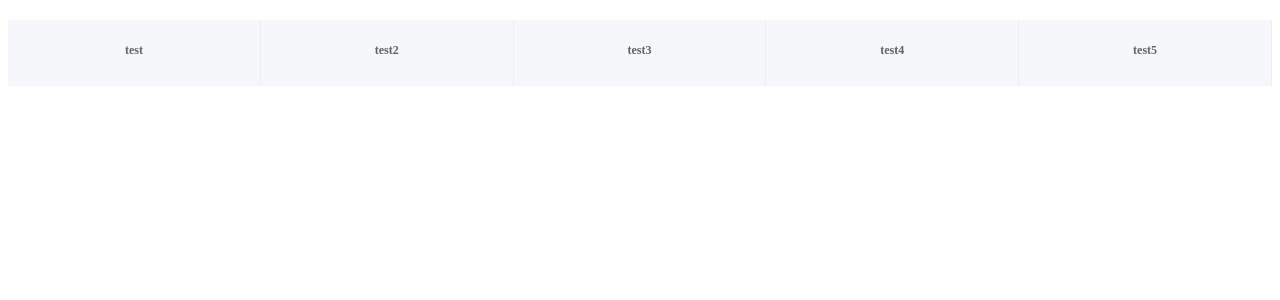
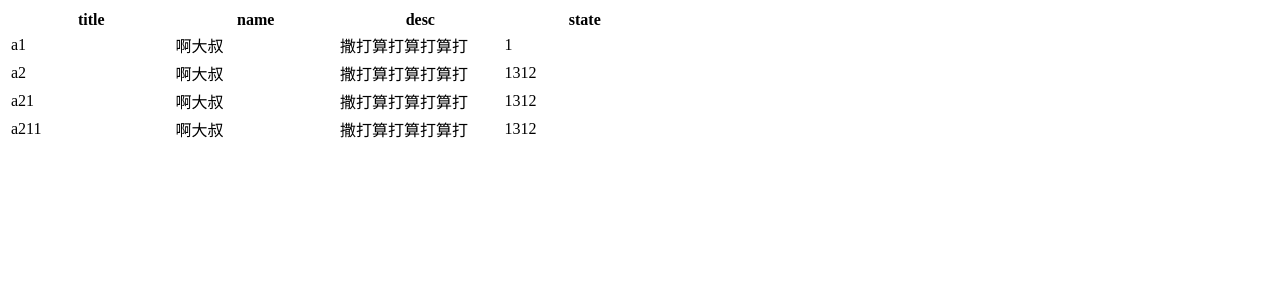
Before and after one commit to murongg/react-drag-tree-table, a React (Vite) app in the folder examples/: page / in a window 1280 px wide. Shown: the top 300 px of the page. Built offline with nearby package versions, Linux system fonts and the light colour scheme.

Commit message:
refactor: tree table over

```diff
--- a/examples/src/App.tsx
+++ b/examples/src/App.tsx
@@ -1,9 +1,9 @@
 import { DragTreeTable } from '../../src/index'
-import { column } from './data'
+import { columns, data } from './data'
 function App() {
   return (
     <div className="App">
-      <DragTreeTable column={column} resize border/>
+      <DragTreeTable columns={columns} data={data} resize border />
     </div>
   )
 }
--- a/examples/src/data.ts
+++ b/examples/src/data.ts
@@ -1,18 +1,43 @@
 import type { DragTreeColumnProps } from '../../src/column'
 
-export const column: DragTreeColumnProps[] = [{
+export const columns: DragTreeColumnProps[] = [{
   width: '20%',
-  title: 'test',
+  key: 'title',
 }, {
   width: '20%',
-  title: 'test2',
+  key: 'name',
 }, {
   width: '20%',
-  title: 'test3',
+  key: 'desc',
 }, {
   width: '20%',
-  title: 'test4',
+  key: 'state',
+}]
+
+export const data = [{
+  id:1,
+  title: 'a1',
+  name: '啊大叔',
+  desc: "撒打算打算打算打",
+  state: 1,
 }, {
-  width: '20%',
-  title: 'test5',
+  id:2,
+  title: 'a2',
+  name: '啊大叔',
+  desc: "撒打算打算打算打",
+  state: 1312,
+  children: [{
+    id:3,
+    title: 'a21',
+    name: '啊大叔',
+    desc: "撒打算打算打算打",
+    state: 1312,
+    children: [{
+      id:4,
+      title: 'a211',
+      name: '啊大叔',
+      desc: "撒打算打算打算打",
+      state: 1312,
+    }]
+  }]
 }]
--- a/examples/src/main.tsx
+++ b/examples/src/main.tsx
@@ -2,7 +2,7 @@ import React from 'react'
 import ReactDOM from 'react-dom/client'
 import App from './App'
 import './App.css'
-import '../../src/index.less'
+import 'uno.css';
 
 ReactDOM.createRoot(document.getElementById('root')!).render(
   <React.StrictMode>
--- a/package.json
+++ b/package.json
@@ -51,8 +51,12 @@
     "typecheck": "tsc --noEmit"
   },
   "dependencies": {
+    "@types/lodash-es": "^4.17.6",
+    "@unocss/preset-wind": "^0.32.7",
+    "lodash-es": "^4.17.21",
     "react": "^18.1.0",
-    "react-dom": "^18.1.0"
+    "react-dom": "^18.1.0",
+    "unocss": "^0.32.7"
   },
   "devDependencies": {
     "@babel/types": "^7.17.0",
--- a/src/column.tsx
+++ b/src/column.tsx
@@ -3,7 +3,7 @@ import classnames from 'classnames'
 
 export interface DragTreeColumnProps {
   width: number | string
-  title?: string
+  key?: string
   flex?: number
   border?: boolean
   children?: any
--- /dev/null
+++ b/src/index.css
@@ -0,0 +1 @@
+@import "uno.css";
--- a/src/index.less
+++ /dev/null
@@ -1,2 +0,0 @@
-@import "./column.less";
-@import "./table.less";
--- /dev/null
+++ b/src/row.tsx
@@ -0,0 +1,67 @@
+import classnames from "classnames"
+import React, { Fragment, useEffect, useState } from "react"
+import { RowDataMap } from "./utils"
+
+
+export interface DragTreeRowProps {
+  data: RowDataMap<any>[],
+  depth?: number,
+  onClick: (event: React.MouseEvent<HTMLTableDataCellElement, MouseEvent>, data: RowDataMap, current: any) => void
+}
+
+
+export const DragTreeRow: React.FC<DragTreeRowProps> = ({ data, depth = 0, onClick }) => {
+  // const [treeData, setTreeData] = useState<RowDataMap[]>([])
+  // useEffect(() => {
+  //   setTreeData(data)
+  // }, data)
+  const depths: any[] = []
+  for (let i = 0; i < new Array(depth).length; i++) {
+    depths.push(i)
+  }
+  const Space = depths.map(d => <div style={{ width: "10px" }} key={d}></div>)
+  const DragTr = (d: RowDataMap) => {
+    return d.props.map((p: any, index: number) => {
+      if (!d.children || d.children.length === 0) {
+        if (!d.open) {
+          return
+        } else {
+          return <td key={index} className={classnames(`${index === 0 ? 'flex' : ''}`)}>
+            {depth !== 0 ? Space : ''}
+            <span>{p.content}</span>
+          </td>
+        }
+      } else if (d.open) {
+        return <td
+          key={index}
+          className={classnames(`${index === 0 ? 'flex' : ''}`, "cursor-pointer	")}
+          onClick={(e) => {
+            onClick(e, d, p._data)
+          }}>
+          {depth !== 0 ? Space : ''}
+          <span>{p.content}</span>
+        </td>
+      }
+    })
+  }
+  return (
+    <>
+      {
+        data.map(d => {
+          return (
+            <>
+              <tr key={d.key}  >
+                {
+                  DragTr(d)
+                }
+              </tr>
+              {
+                d.children && d.children.length > 0 && DragTreeRow({ data: d.children, depth: depth + 1, onClick })
+              }
+            </>
+          )
+        })
+      }
+    </>
+  )
+}
--- a/src/table.tsx
+++ b/src/table.tsx
@@ -1,12 +1,12 @@
 /* eslint-disable react/prop-types */
 import classnames from 'classnames'
-import React, { useRef, useState } from 'react'
+import React, { useEffect, useRef, useState } from 'react'
 import type { DragTreeColumnProps } from './column'
-import { DragTreeColumn } from './column'
-
+import { DragTreeRow } from './row'
+import { RowDataMap, setOpenAll, transformData } from './utils'
 export interface DragTreeTableProps {
-  data?: Record<string, any>
-  column: DragTreeColumnProps[]
+  data: Record<string, any>[]
+  columns: DragTreeColumnProps[]
   isdraggable?: boolean
   onDrag?: () => void
   fixed?: string | boolean
@@ -18,52 +18,25 @@ export interface DragTreeTableProps {
   beforeDragOver?: Function
 }
 
-export const DragTreeTable: React.FC<DragTreeTableProps> = ({ column, resize, border }) => {
-  const tableRef = useRef<HTMLDivElement | null>(null)
-  const [mouse, setMouse] = useState({
-    status: 0,
-    startX: 0,
-    curColWidth: 0,
-    curIndex: 0,
-  })
-
-  const mousedown = (index: number, event: any) => {
-    const startX = event.target.getBoundingClientRect().x
-    const curColWidth = event?.target?.parentElement.offsetWidth
-    setMouse({
-      ...mouse,
-      status: 1,
-      startX,
-      curIndex: index,
-      curColWidth,
-    })
-  }
-
+export const DragTreeTable: React.FC<DragTreeTableProps> = ({ columns, data, resize, border }) => {
+  const [realData, setRealData] = useState<RowDataMap[]>(transformData(columns, data))
   return (
-    <div className="drag-tree-table" ref={tableRef}>
-      <div
-        className={classnames('drag-tree-table-header')}
-      >
-        {
-          column.map((col, index) => {
-            return (
-              <DragTreeColumn
-                width={col.width}
-                flex={col.flex}
-                border={border}
-                key={index}
-              >
-                {col.children || col.title}
-                <div
-                  className="resize-line"
-                  onMouseDown={$event => mousedown(index, $event)}
-                  style={{ display: resize ? '' : 'none' }}
-                > </div>
-              </DragTreeColumn>
-            )
-          })
-        }
-      </div>
-    </div >
+    <table className={classnames("table-auto", "border-1")}>
+      <thead className={classnames("border-1")}>
+        <tr>
+          {
+            columns.map((col, index) => {
+              return <th key={index} style={{ "width": typeof col.width === "number" ? `${col.width}px` : col.width }}>{col.key}</th>
+            })
+          }
+        </tr>
+      </thead>
+      <tbody>
+        <DragTreeRow data={realData} onClick={(event, data, current) => {
+          const newData = setOpenAll(realData, data)
+          setRealData(newData)
+        }}></DragTreeRow>
+      </tbody>
+    </table>
   )
 }
--- /dev/null
+++ b/src/utils.ts
@@ -0,0 +1,77 @@
+import { any, func } from "prop-types";
+import { DragTreeColumnProps } from ".";
+import { cloneDeep } from 'lodash-es'
+export interface RowDataProps<T> {
+  content: any
+  _data: T
+}
+export interface RowDataMap<T = any | undefined> {
+  key: string | number
+  props: RowDataProps<T>[]
+  children: RowDataMap<T>[]
+  open: boolean,
+  _childOpen: boolean
+}
+
+export function transformData(columns: DragTreeColumnProps[], data: Record<string, any>[]): RowDataMap<any>[] {
+  let res: RowDataMap<any>[] = []
+  let keys = columns.map(col => col.key)
+  for (let i in data) {
+    let d = data[i]
+    res[i] = {
+      key: d.id,
+      props: [],
+      children: [],
+      open: true,
+      _childOpen: true
+    }
+    for (let k of keys) {
+      res[i].props.push({
+        content: d[k as string],
+        _data: d
+      })
+    }
+    if (d.children && d.children.length > 0) {
+      res[i].children = transformData(columns, d.children)
+    }
+  }
+  return res
+}
+
+
+export function setOpenAll(rawData: RowDataMap[], currentData: RowDataMap) {
+  const newCurrentData = cloneDeep(currentData)
+  const openStatus =  !newCurrentData._childOpen
+  setDataOpenStatus(newCurrentData.children, openStatus)
+  let result: RowDataMap[] = cloneDeep(rawData)
+  const key = newCurrentData.key
+
+  function deepSetData(data: RowDataMap[]) {
+    for (let item of data) {
+      if (item.key === key) {
+        item.children = newCurrentData.children
+        item._childOpen = openStatus
+      } else {
+        deepSetData(item.children)
+      }
+    }
+  }
+  deepSetData(result)
+  return result
+}
+
+
+export function setDataOpenStatus(data: RowDataMap[], open: boolean) {
+  function deepSetStatus(data: RowDataMap[]) {
+    for (let item of data) {
+      item.open = open
+      if (item.children && item.children.length > 0) {
+        deepSetStatus(item.children)
+      } else {
+        item._childOpen = open
+      }
+    }
+  }
+  deepSetStatus(data)
+  return data
+}
```
Also changed, not shown: vite.config.ts (+7 -1 lines), 1 other file (tests, documents, lock files or other folders).
